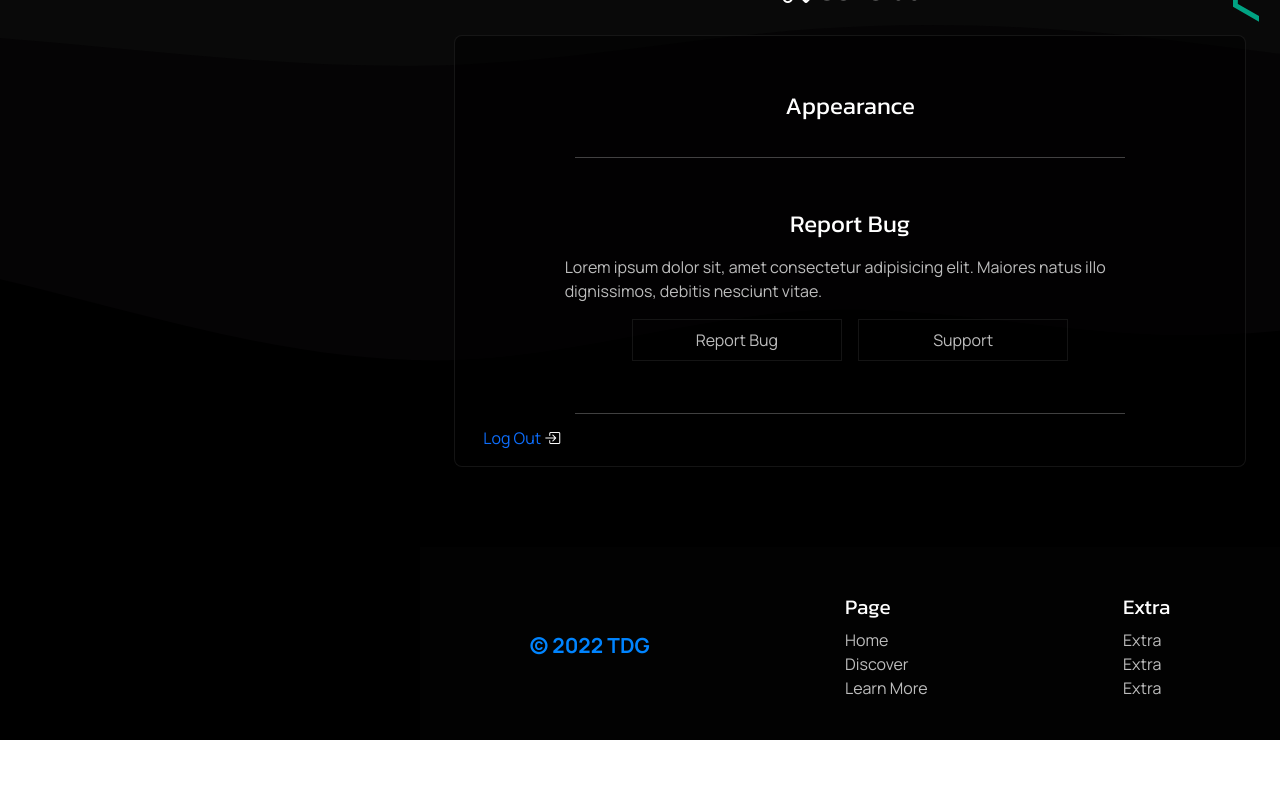
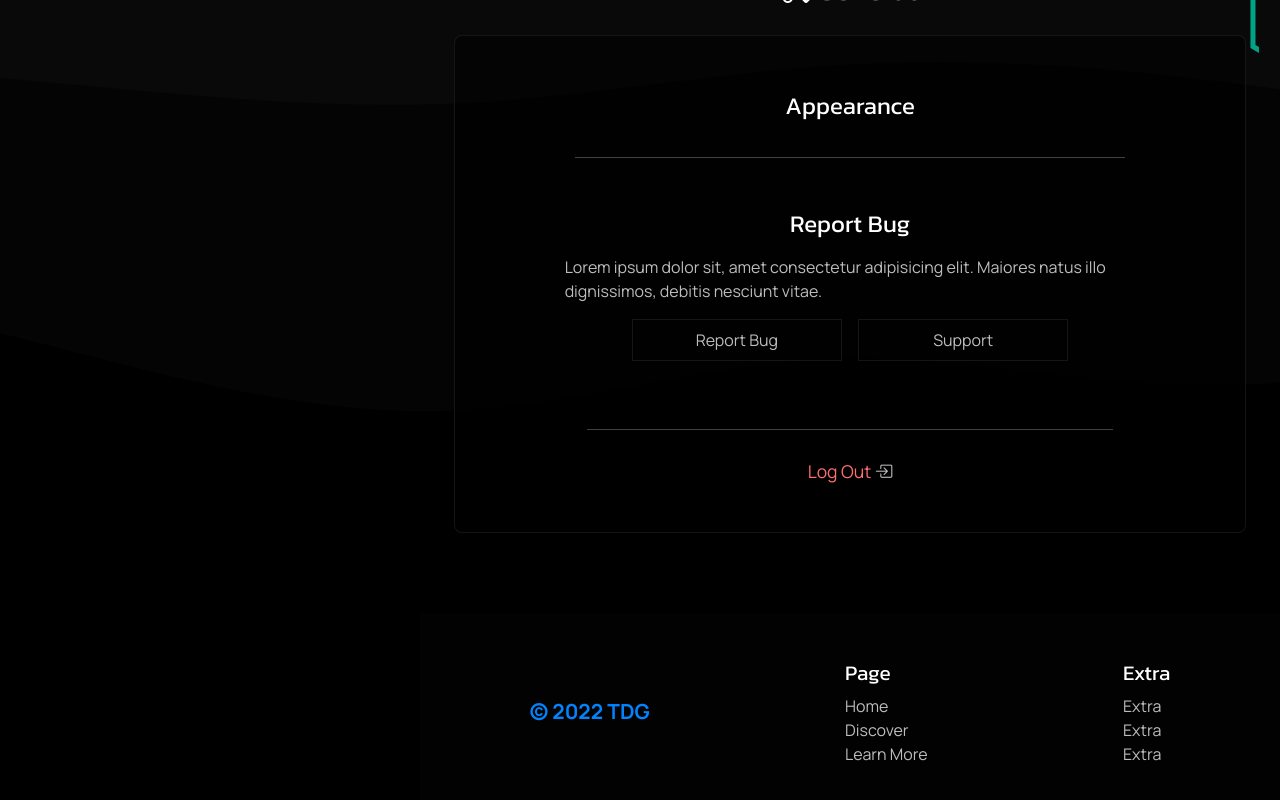
Before and after one commit to TDG-Org/Statue-Status, a React (Create React App) app in the folder client/: page /settings in a window 1280 px wide. Shown: the part 901-1701 px from the top of the page. Before the commit the page ends 1641 px from the top, so only its background shows below. Built offline with nearby package versions, Linux system fonts and the light colour scheme.

Commit message:
styled logout button

```diff
--- a/client/src/pages/Settings/SettingsPage.jsx
+++ b/client/src/pages/Settings/SettingsPage.jsx
@@ -94,7 +94,7 @@ const SettingsPage = () => {
 
             <hr />
 
-            <a href="#">Log Out <i className="bi bi-box-arrow-in-right"></i></a>
+            <a href="#" className="settings-loggout-btn">Log Out <i className="bi bi-box-arrow-in-right"></i></a>
           </div>
 
           </div>
--- a/client/src/pages/Settings/SettingsPage.scss
+++ b/client/src/pages/Settings/SettingsPage.scss
@@ -172,7 +172,37 @@
 
         .support-btn {
           &:hover {
-            border: 1px solid $prime-clr;
+            border: 1px solid $second-clr;
+          }
+        }
+      }
+    }
+
+    // Loggout
+
+    .general-sect-logout {
+      display: flex;
+      padding: 1rem;
+      justify-content: center;
+      flex-direction: column;
+
+      .settings-loggout-btn {
+        margin: 1rem auto;
+        text-align: center;
+        font-size: 1.1rem;
+        color: $mid-red-clr;
+        width: fit-content;
+
+        i {
+          color: $mid-light-clr;
+        }
+
+        &:hover {
+         color: $red-clr;
+          text-decoration: underline !important;
+
+          i {
+            color: $light-clr;
           }
         }
       }
```
